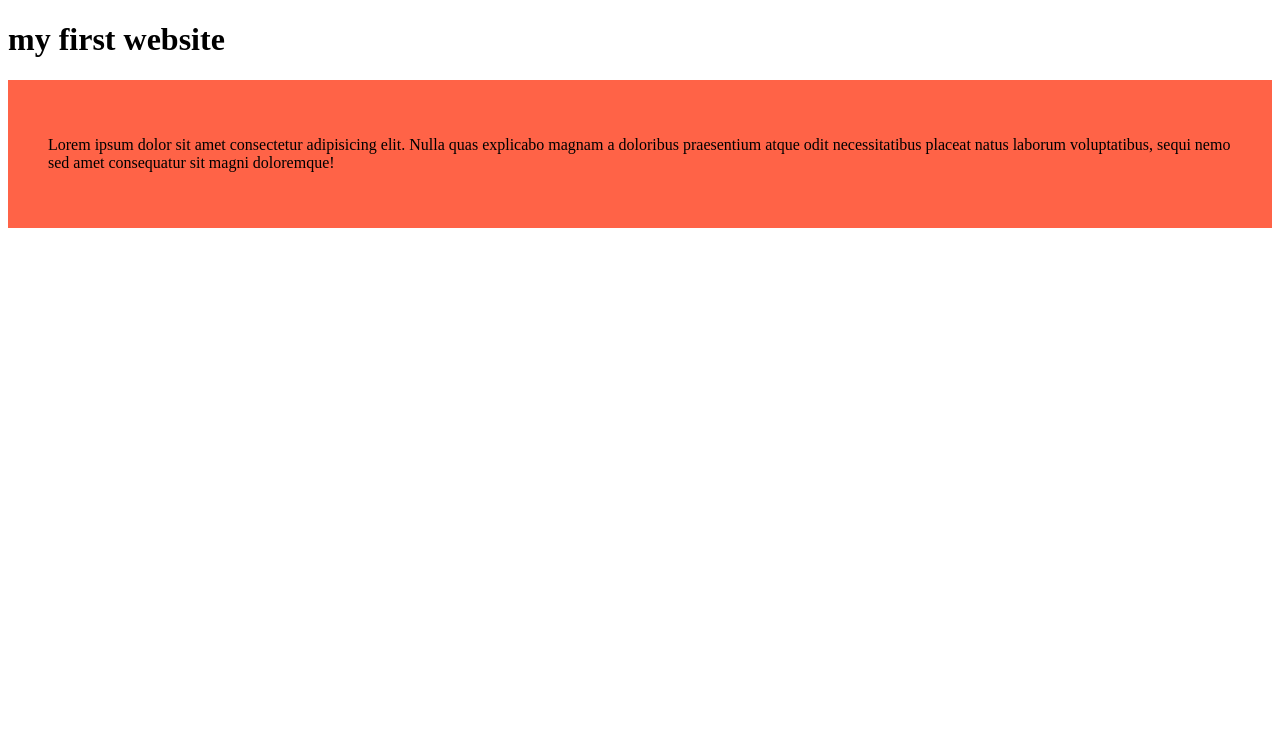
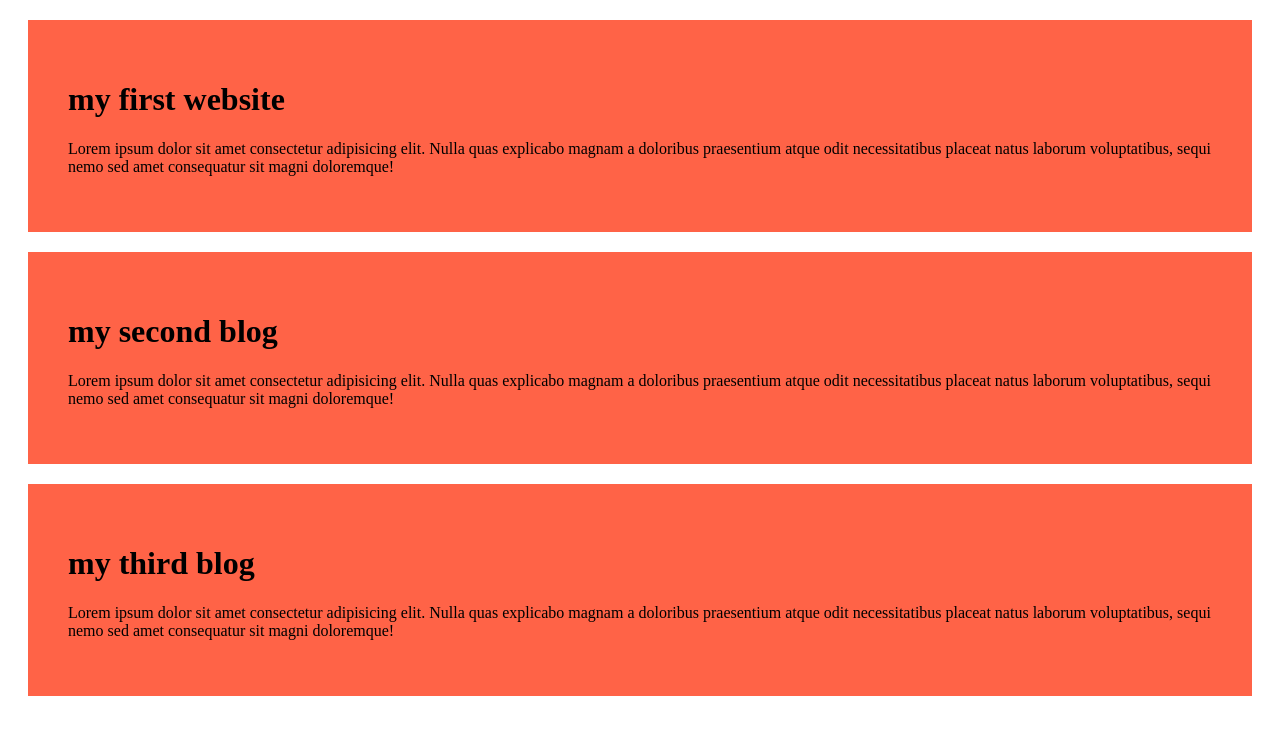
Before and after one commit to sanjida222/simple-website, a plain HTML site: page index.html in a window 1280 px wide. Drawn offline with Linux system fonts and the light colour scheme.

Commit message:
add 2nd and 3rd blog

```diff
--- a/index.html
+++ b/index.html
@@ -7,8 +7,26 @@
     <link rel="stylesheet" href="/styles/blog.css" />
   </head>
   <body>
-    <h1>my first website</h1>
     <div>
+      <h1>my first website</h1>
+      <p>
+        Lorem ipsum dolor sit amet consectetur adipisicing elit. Nulla quas
+        explicabo magnam a doloribus praesentium atque odit necessitatibus
+        placeat natus laborum voluptatibus, sequi nemo sed amet consequatur sit
+        magni doloremque!
+      </p>
+    </div>
+    <div>
+      <h1>my second blog</h1>
+      <p>
+        Lorem ipsum dolor sit amet consectetur adipisicing elit. Nulla quas
+        explicabo magnam a doloribus praesentium atque odit necessitatibus
+        placeat natus laborum voluptatibus, sequi nemo sed amet consequatur sit
+        magni doloremque!
+      </p>
+    </div>
+    <div>
+      <h1>my third blog</h1>
       <p>
         Lorem ipsum dolor sit amet consectetur adipisicing elit. Nulla quas
         explicabo magnam a doloribus praesentium atque odit necessitatibus
--- a/styles/blog.css
+++ b/styles/blog.css
@@ -1,4 +1,5 @@
 div {
   background-color: tomato;
   padding: 40px;
+  margin: 20px;
 }
```
